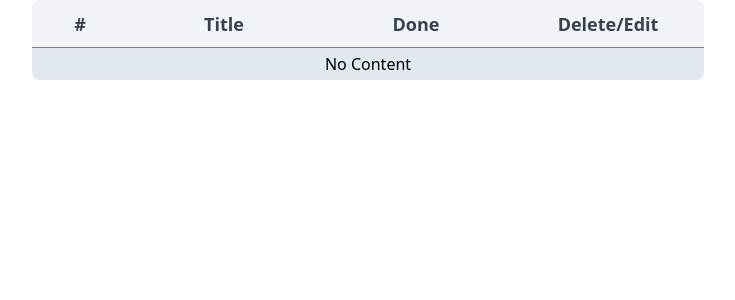
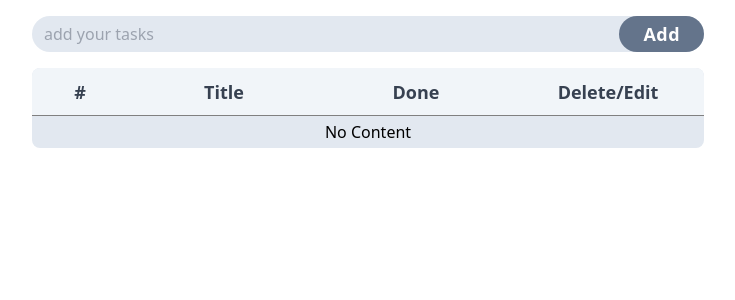
Before and after one commit to ali-mohammadi5272/TodoList_Kandoo, a React (Vite) app: page / in a window 1280 px wide. Shown: the top 300 px of the page, without its empty margins (272-1007 px from the left). Built offline with nearby package versions, Linux system fonts and the light colour scheme.

Commit message:
refactor:  use TodoList component

```diff
--- a/src/components/templates/HomePage/Index.jsx
+++ b/src/components/templates/HomePage/Index.jsx
@@ -1,12 +1,12 @@
-import Table from "../../modules/Table/Table";
 import Container from "../../modules/Container/Container";
+import TodoList from "../../modules/Table/TodoList";
 
 const HomePage = () => {
   return (
     <main>
       <Container>
-      <section>
-        <Table />
+        <section>
+          <TodoList />
         </section>
       </Container>
     </main>
```
